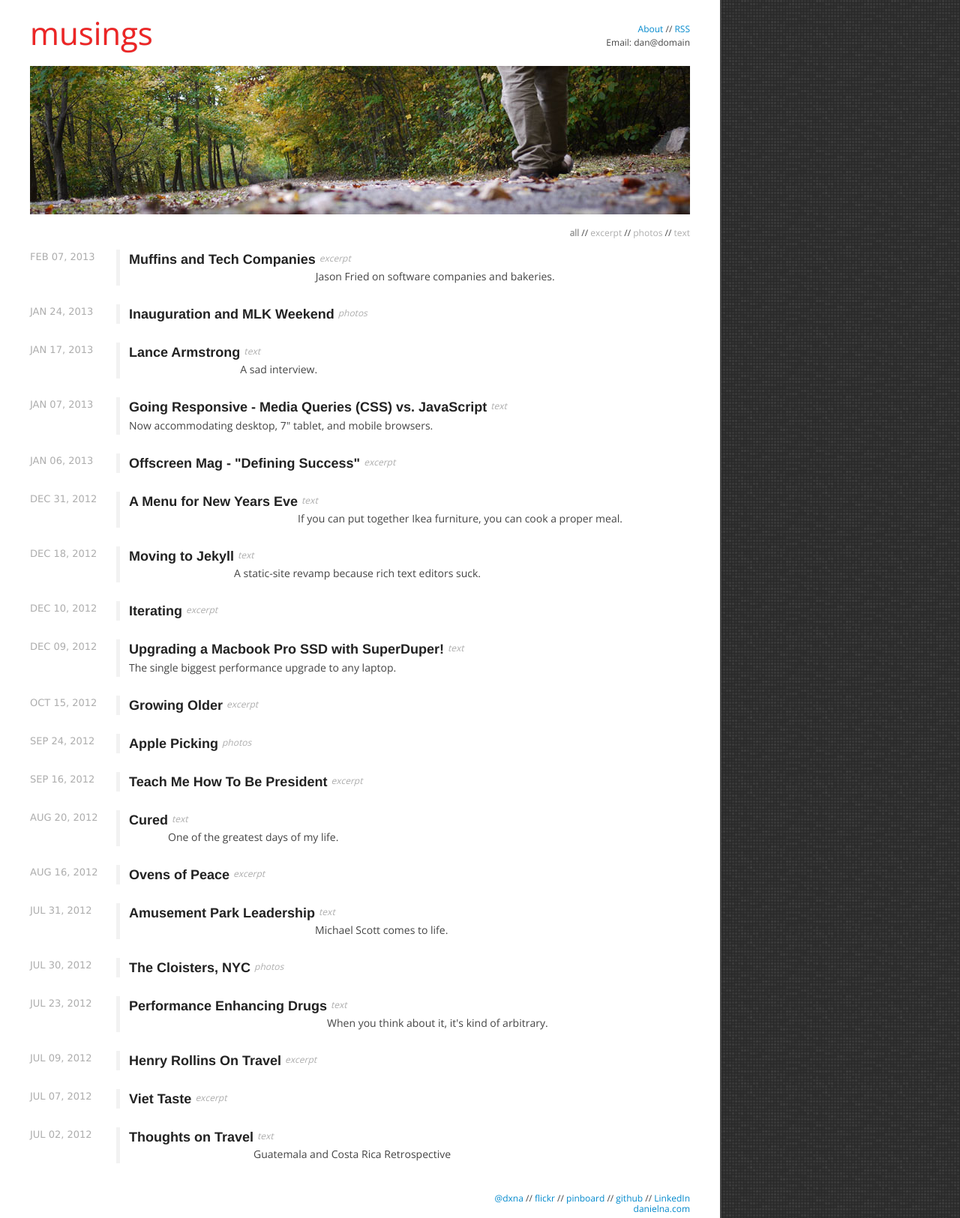
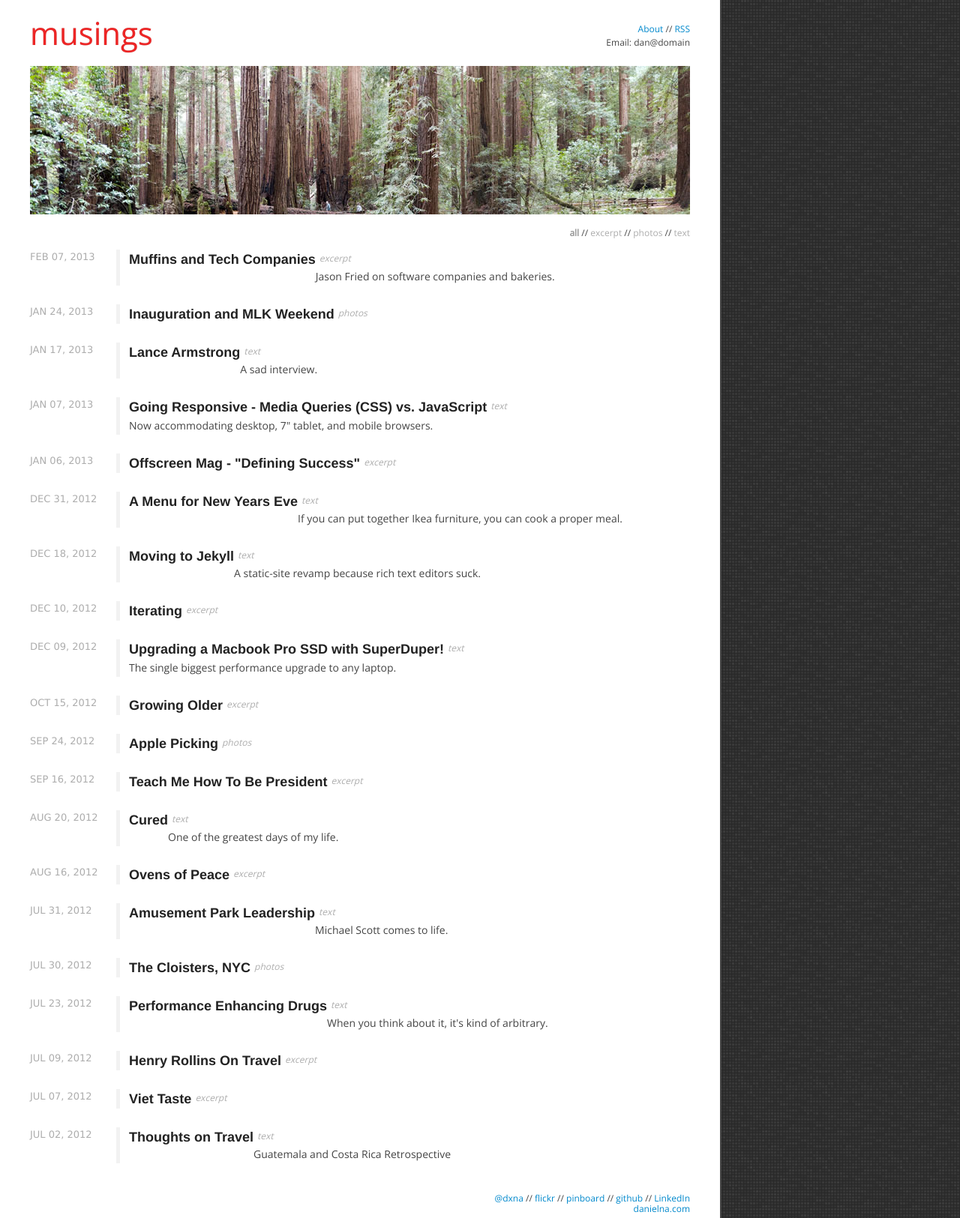
Before and after one commit to danielna/danielna.github.com, a Jekyll site: the page built from index.html, in a window 1280 px wide. Shown: the whole page at 75% size. Built offline with Jekyll 4.4.1, drawn with Linux system fonts in a browser that asks for light colours; nearby versions of some CDN libraries; library files that are not in the unit come from our copies; Markdown is read by kramdown in place of the engine named in the settings.

Commit message:
Update header image and alt text

```diff
--- a/index.html
+++ b/index.html
@@ -53,7 +53,7 @@
     });
 </script>
 
-<img class="home-top" src="/assets/img/home_top.jpg" title="Taking a stroll in Fairfax, VA"/>
+<img class="home-top" src="/assets/img/home_top.jpg" title="Muir Woods, San Francisco, CA"/>
 
 <section class="tag-nav">
     <a id="all-filter" href="javascript:;" title="all" class="active">all</a> //
```
Also changed, not shown: assets/img/home_top.jpg, assets/img/home_top2.jpg (added).
